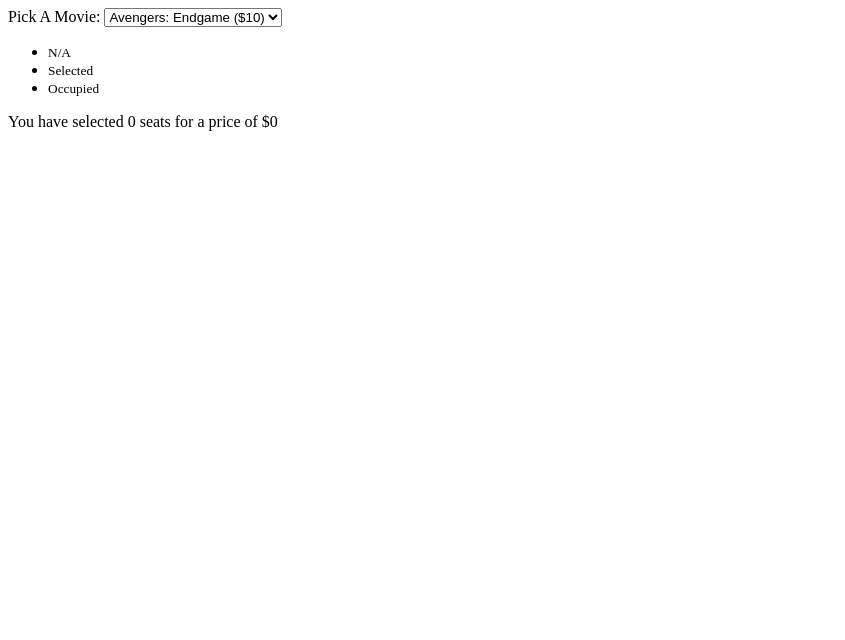
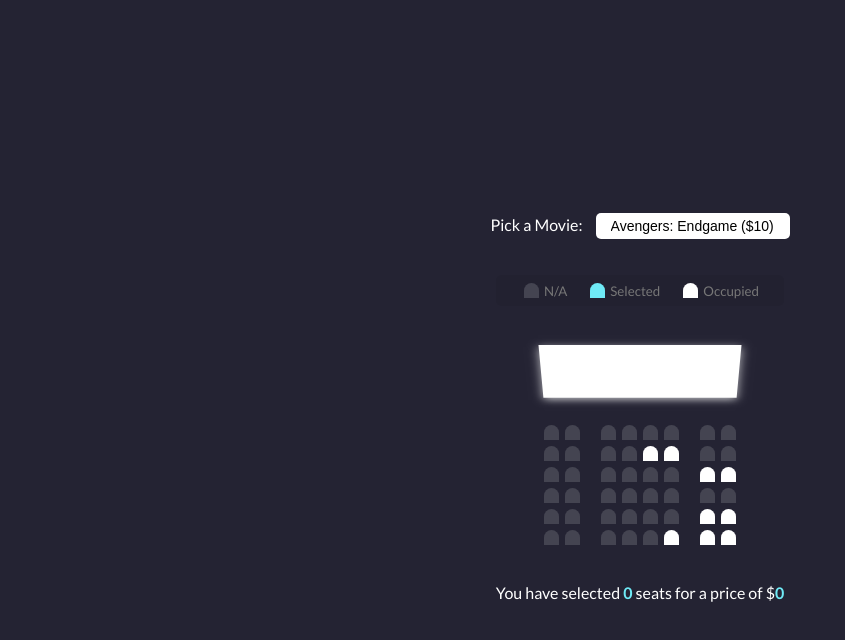
Before and after one commit to barismail/ui-movie-seat-booking, a website: page index.html in a window 1280 px wide. Shown: the whole page, without its empty margins (0-845 px from the left). Drawn offline with Linux system fonts and the light colour scheme.

Commit message:
done css

```diff
--- a/index.html
+++ b/index.html
@@ -8,7 +8,7 @@
 <body>
 <main>
     <section class="movie-select-container">
-        <label for="movie-select">Pick A Movie: </label>
+        <label for="movie-select">Pick a Movie: </label>
         <select name="movie-select" id="movie-select">
             <option value="10">Avengers: Endgame ($10)</option>
             <option value="12">Joker ($12)</option>
--- a/style.css
+++ b/style.css
@@ -1 +1,104 @@
 /*style ui movie seat booking*/
+@import url('https://fonts.googleapis.com/css2?family=Lato:ital,wght@0,100;0,300;0,400;0,700;0,900;1,100;1,300;1,400;1,700;1,900&display=swap');
+
+:root {
+    --background-color: #242333;
+    --white-color: #ffffff;
+    --text-color: #777;
+    --seat-occupied: #fff;
+    --seat-selected: #6feaf6;
+    --seat-available: #444451;
+}
+
+* {
+    box-sizing: border-box;
+}
+
+body {
+    font-family: 'Lato', sans-serif;
+    background-color: var(--background-color);
+    margin: 0;
+    color: var(--white-color);
+}
+
+main {
+    display: flex;
+    flex-direction: column;
+    justify-content: center;
+    align-items: center;
+    min-height: 100vh;
+}
+
+.movie-select-container {
+    margin: 20px 0;
+}
+.movie-select-container select {
+    background-color: var(--white-color);
+    border: 0;
+    border-radius: 5px;
+    padding: 5px 15px;
+    margin-left: 10px;
+    font-size: 14px;
+    appearance: none;
+    -webkit-appearance: none;
+}
+.showcase {
+    display: flex;
+    justify-content: space-between;
+    padding: 5px 15px;
+    background: rgba(0,0,0,0.05);
+    border-radius: 5px;
+    color: var(--text-color);
+    list-style-type: none;
+}
+.showcase li {
+    display: flex;
+    align-items: center;
+    justify-content: center;
+    margin: 0 10px;
+}
+.showcase li small {
+    margin-left: 2px;
+}
+.seat {
+    background-color: var(--seat-available);
+    width: 15px;
+    height: 15px;
+    border-top-left-radius: 10px;
+    border-top-right-radius: 10px;
+    margin: 3px;
+}
+.seat:nth-of-type(2) {
+    margin-right: 18px;
+}
+.seat:nth-last-of-type(2) {
+    margin-left: 18px;
+}
+.seat.selected {
+    background-color: var(--seat-selected);
+}
+.seat.occupied {
+    background-color: var(--seat-occupied);
+}
+.movie-seat-container {
+    perspective: 1000px;
+    margin-bottom: 30px;
+}
+.screen {
+    width: 100%;
+    height: 70px;
+    background-color: var(--white-color);
+    box-shadow: 0 3px 10px rgba(255,255,255,0.7);
+    margin: 15px 0;
+    transform: rotateX(-45deg);
+}
+.row {
+    display: flex;
+}
+p.text {
+    margin: 5px 0;
+}
+p.text span {
+    color: var(--seat-selected);
+    font-weight: bold;
+}
```
